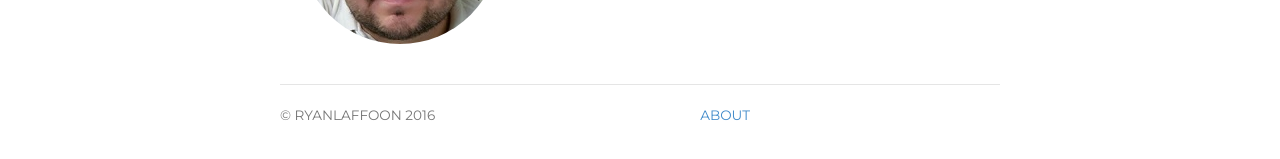
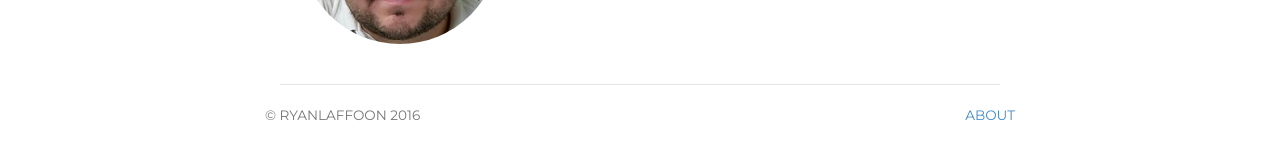
Before and after one commit to ryanlaffoon/ryanlaffoon.github.io, a Jekyll site: the page built from index.html, in a window 1280 px wide. Shown: the part 226-385 px from the top of the page. Built offline with Jekyll 4.4.1, drawn with Linux system fonts in a browser that asks for light colours.

Commit message:
Update footer.html

```diff
--- a/_includes/footer.html
+++ b/_includes/footer.html
@@ -1,10 +1,6 @@
 <div class="footer">
     <div class="row">
-        <div class="col-sm-4">
-            <p><small>&copy; ryanlaffoon 2016</small></p>
-        </div>
-        <div class="col-sm-4">
-            <p class="pull-right"><small><a href="/about" title="About this site">About</a></small></p>
-        </div>
+        <span><small>&copy; ryanlaffoon 2016</small></span>
+        <span class="pull-right"><small><a href="/about" title="About this site">About</a></small></span>
     </div>
 </div>
```
